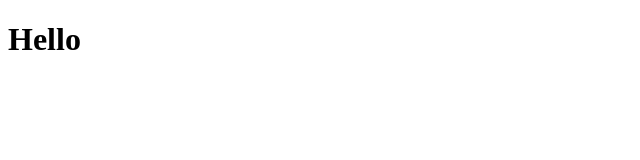
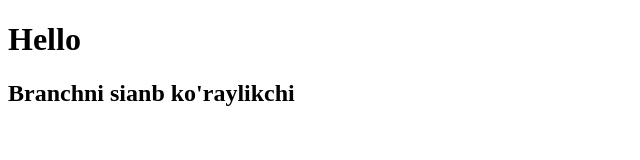
Before and after one commit to Capitan-Mugetsu/illdy, a plain HTML site: page index.html in a window 1280 px wide. Shown: the whole page, without its empty margins (0-640 px from the left). Drawn offline with Linux system fonts and the light colour scheme.

Commit message:
Branchni sinab ko'rish

```diff
--- a/index.html
+++ b/index.html
@@ -8,5 +8,6 @@
 </head>
 <body>
     <h1>Hello</h1>
+    <h2>Branchni sianb ko'raylikchi</h2>
 </body>
 </html>
```
